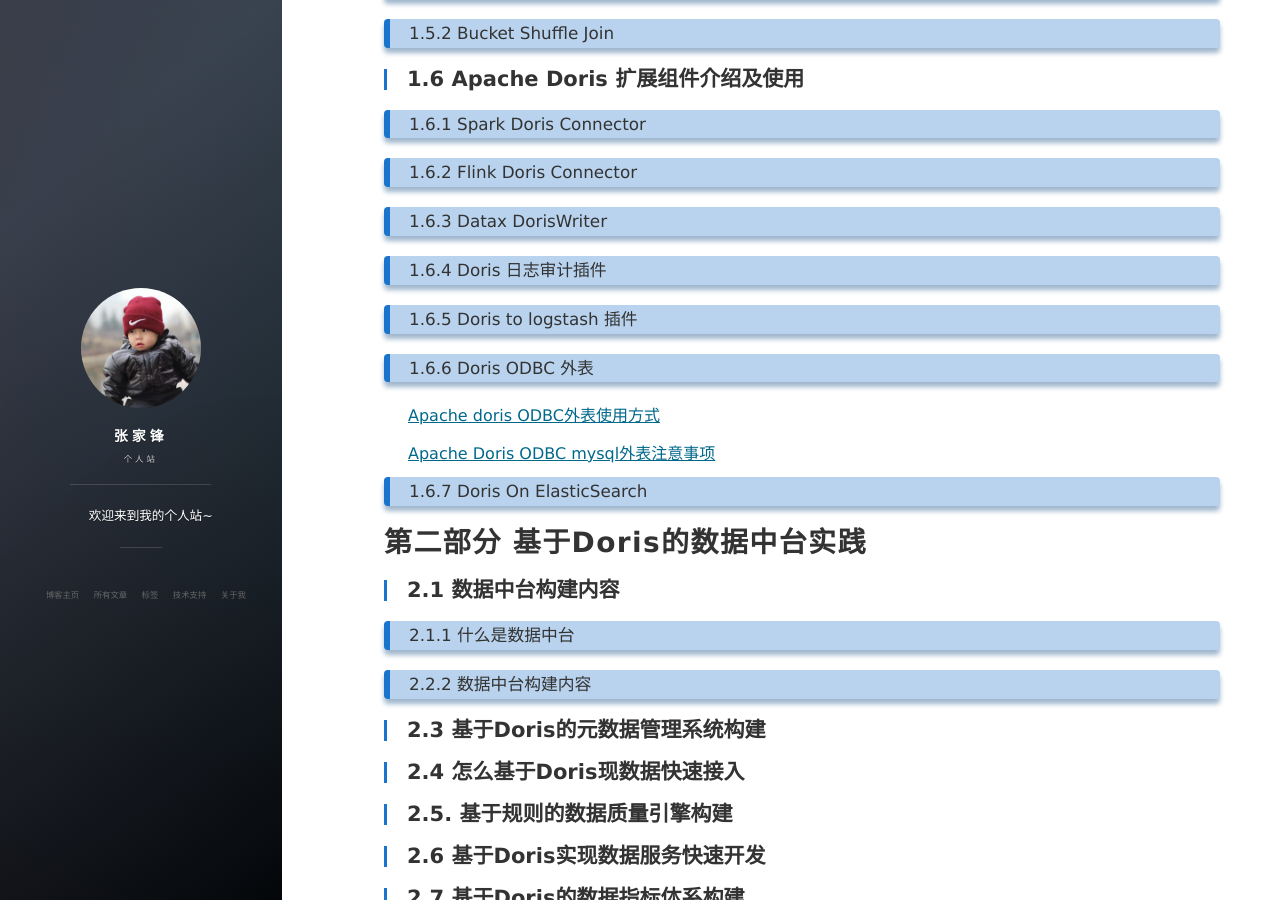
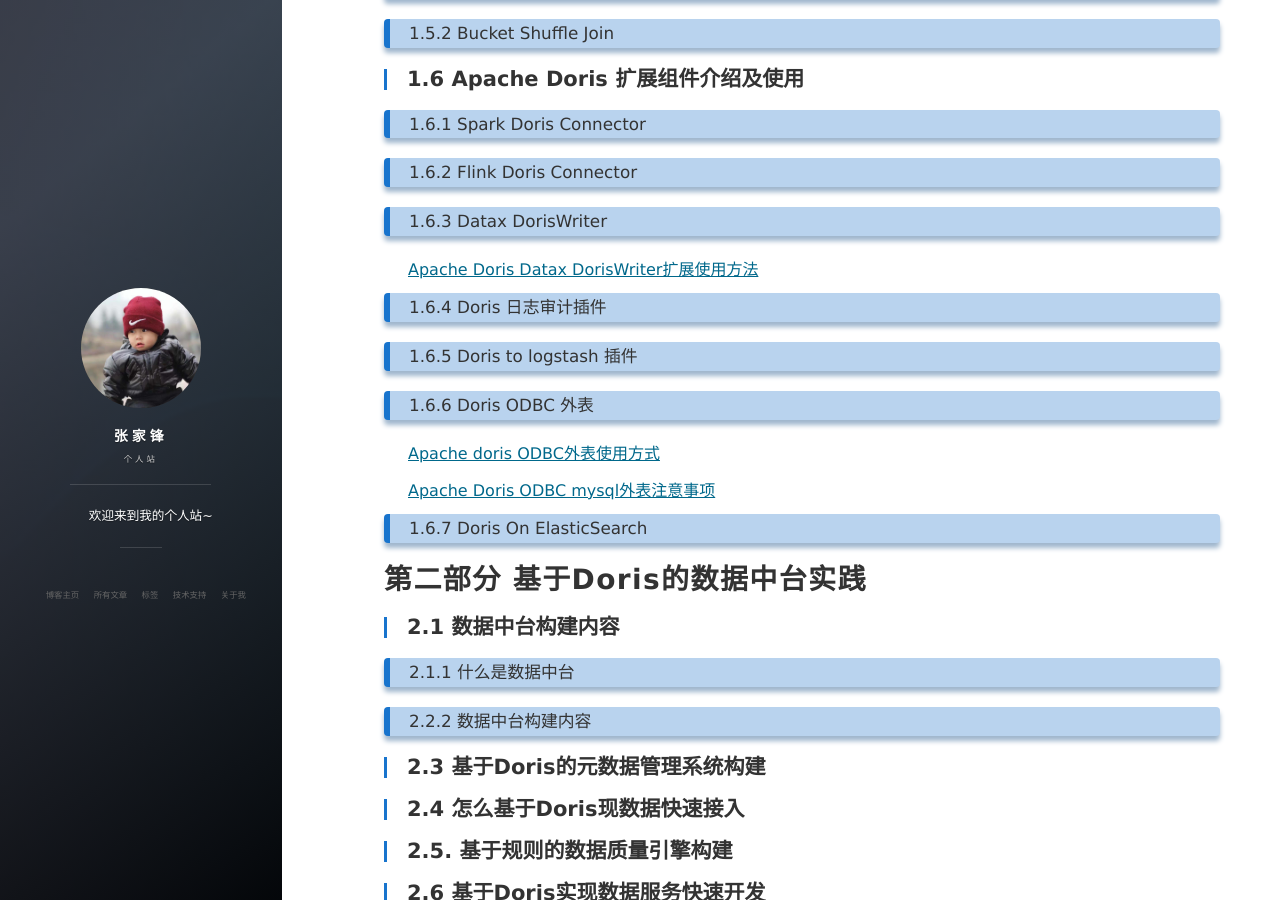
Before and after one commit to hf200012/hf200012.github.io, a Jekyll site: the page built from _posts/2021-09-17-Apache Doris 实战指南.md, in a window 1280 px wide and 900 px high, scrolled down 3193 px. Built offline with Jekyll 4.4.1, drawn with Linux system fonts in a browser that asks for light colours; nearby versions of some CDN libraries; comment, search, counter and statistics services are not loaded.

Commit message:
Update 2021-09-17-Apache Doris 实战指南.md

```diff
--- a/_posts/2021-09-17-Apache Doris 实战指南.md
+++ b/_posts/2021-09-17-Apache Doris 实战指南.md
@@ -91,6 +91,8 @@
 
 ### 1.6.3 Datax DorisWriter
 
+[Apache Doris Datax DorisWriter扩展使用方法 ](https://hf200012.github.io/2021/09/Apache-doris-Datax-DorisWriter扩展使用方法/)
+
 ### 1.6.4 Doris 日志审计插件
 
 ### 1.6.5 Doris to logstash 插件
```
